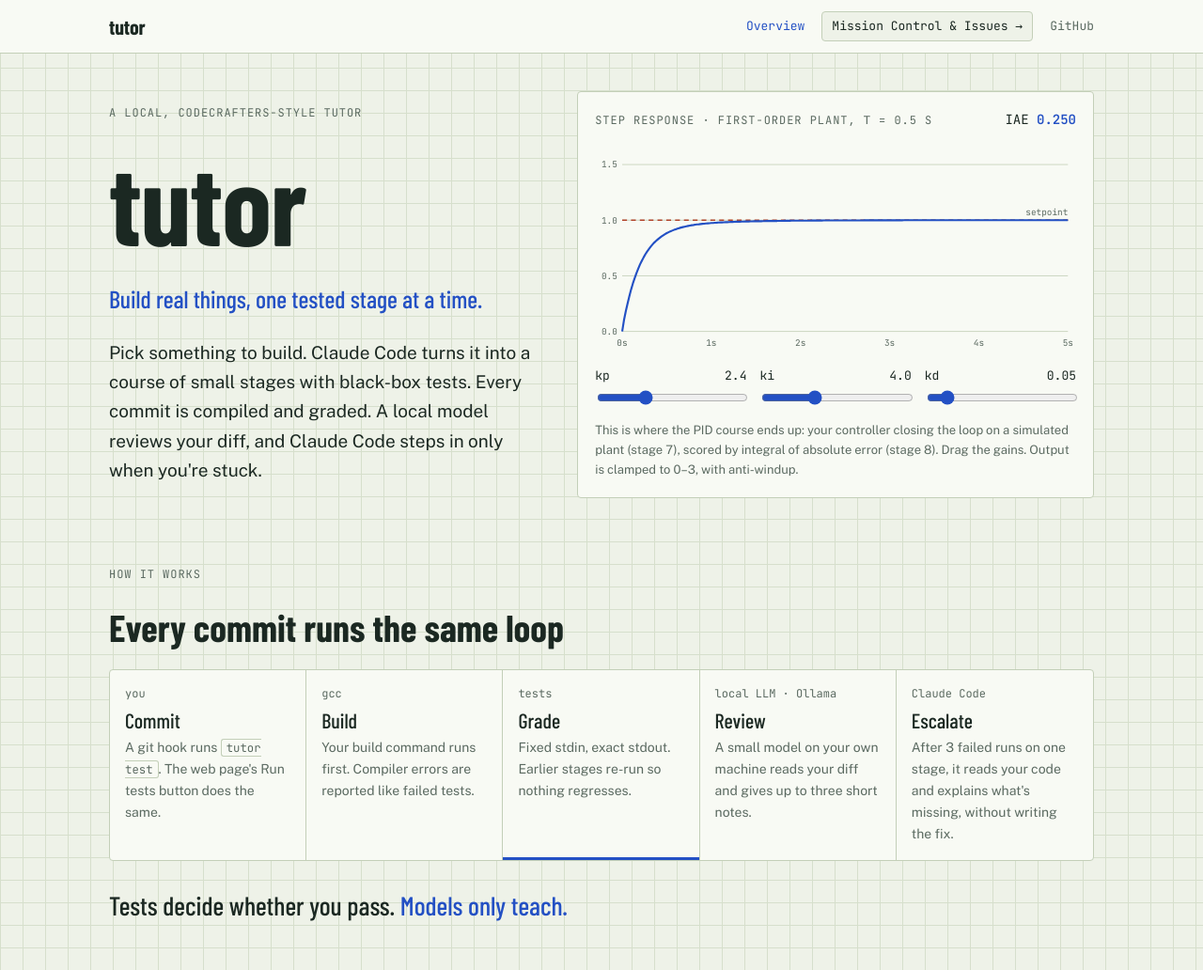
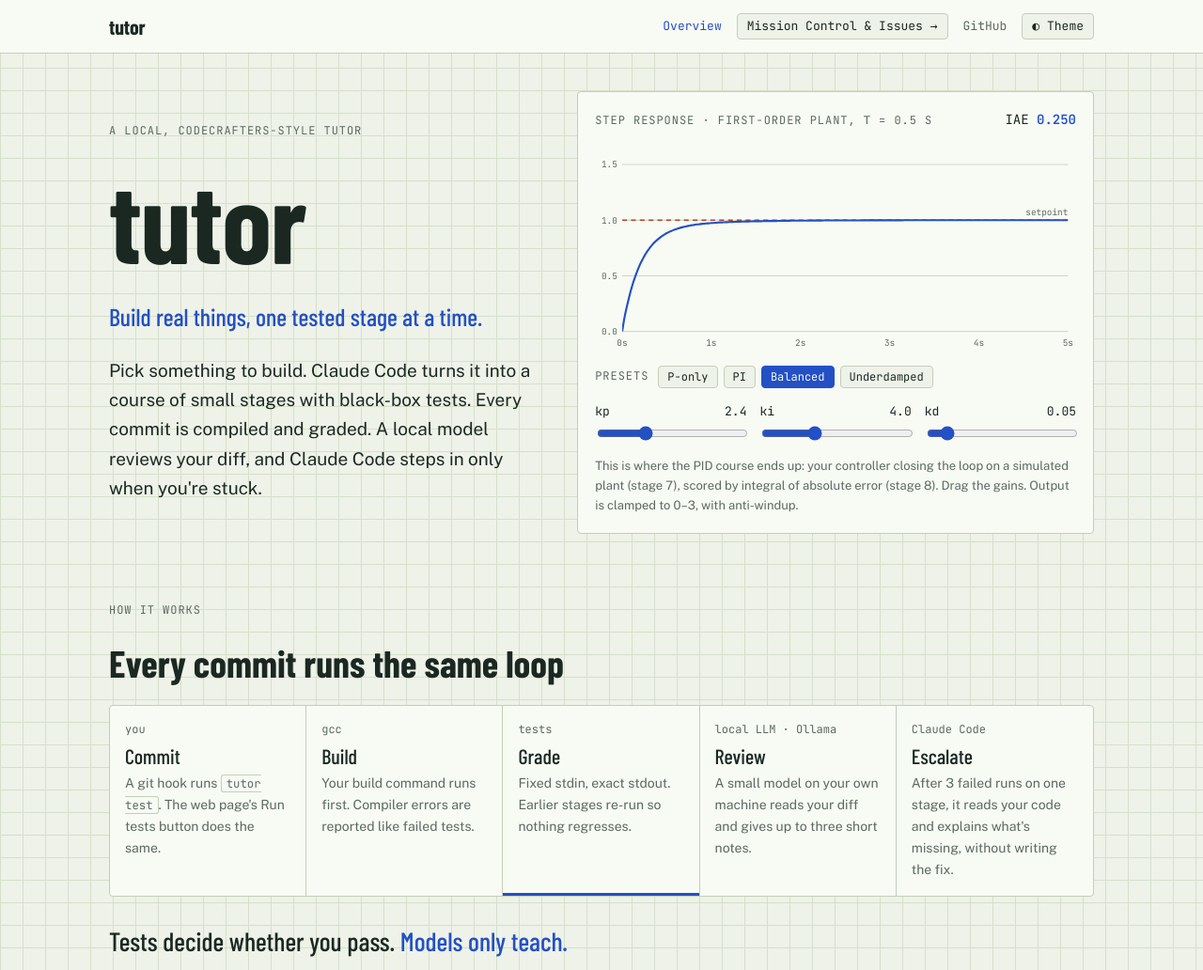
Before and after one commit to Supragy352/tutor, a plain HTML site: page docs/index.html in a window 1280 px wide. Shown: the top 1032 px of the page at 94% size. Drawn offline with nearby package versions, Linux system fonts and the light colour scheme.

Commit message:
Fix PID Stage 5 anti-windup and polish oscilloscope UX in docs/index.html

```diff
--- a/docs/index.html
+++ b/docs/index.html
@@ -75,7 +75,8 @@ body {
 .topbar-links {
   display: flex;
   align-items: center;
-  gap: 18px;
+  gap: 16px;
+  flex-wrap: wrap;
   font-family: var(--mono);
   font-size: 13px;
 }
@@ -86,14 +87,17 @@ body {
 .topbar-links a:hover, .topbar-links a[aria-current="page"] {
   color: var(--signal);
 }
-.topbar-links .pill {
+.topbar-links .pill, .topbar-links .theme-btn {
   padding: 4px 10px;
   border: 1px solid var(--rule);
   border-radius: 4px;
   background: var(--paper);
   color: var(--ink);
+  font: inherit;
+  line-height: 1.4;
+  cursor: pointer;
 }
-.topbar-links .pill:hover {
+.topbar-links .pill:hover, .topbar-links .theme-btn:hover {
   border-color: var(--signal);
   color: var(--signal);
 }
@@ -130,6 +134,24 @@ section { display: grid; gap: 24px; }
 .iae strong { color: var(--signal); }
 .scope svg { width: 100%; height: auto; display: block; }
 .scope svg text { font-family: var(--mono); font-size: 11px; fill: var(--muted); }
+.presets { display: flex; align-items: center; gap: 6px; flex-wrap: wrap; }
+.presets .label { margin-right: 4px; }
+.preset {
+  padding: 3px 9px;
+  border: 1px solid var(--rule);
+  border-radius: 4px;
+  background: var(--paper);
+  color: var(--ink);
+  font-family: var(--mono);
+  font-size: 12px;
+  cursor: pointer;
+}
+.preset:hover { border-color: var(--signal); color: var(--signal); }
+.preset[aria-pressed="true"] {
+  background: var(--signal);
+  border-color: var(--signal);
+  color: var(--panel);
+}
 .knobs { display: grid; grid-template-columns: repeat(3, minmax(0, 1fr)); gap: 14px; }
 .knob { display: grid; gap: 2px; }
 .knob label { font-family: var(--mono); font-size: 13px; display: flex; justify-content: space-between; font-variant-numeric: tabular-nums; }
@@ -196,6 +218,7 @@ footer { font-size: 14px; color: var(--muted); border-top: 1px solid var(--rule)
       <a href="./index.html" aria-current="page">Overview</a>
       <a class="pill" href="./dashboard.html">Mission Control &amp; Issues →</a>
       <a href="https://github.com/Supragy352/tutor" target="_blank" rel="noopener">GitHub</a>
+      <button type="button" class="theme-btn" id="btn-theme" title="Toggle light/dark theme">◐ Theme</button>
     </div>
   </div>
 </nav>
@@ -215,6 +238,13 @@ footer { font-size: 14px; color: var(--muted); border-top: 1px solid var(--rule)
         <span class="iae">IAE <strong id="iae">0.000</strong></span>
       </div>
       <svg id="plot" viewBox="0 0 600 260" role="img" aria-label="Plant output following a setpoint step under PID control"></svg>
+      <div class="presets" role="group" aria-label="PID gain presets">
+        <span class="label">Presets</span>
+        <button type="button" class="preset" data-kp="2.0" data-ki="0" data-kd="0" aria-pressed="false">P-only</button>
+        <button type="button" class="preset" data-kp="1.2" data-ki="6" data-kd="0" aria-pressed="false">PI</button>
+        <button type="button" class="preset" data-kp="2.4" data-ki="4" data-kd="0.05" aria-pressed="true">Balanced</button>
+        <button type="button" class="preset" data-kp="0.4" data-ki="10" data-kd="0" aria-pressed="false">Underdamped</button>
+      </div>
       <div class="knobs">
         <div class="knob"><label for="kp">kp <output id="kp-v"></output></label><input id="kp" type="range" min="0" max="8" step="0.1" value="2.4"></div>
         <div class="knob"><label for="ki">ki <output id="ki-v"></output></label><input id="ki" type="range" min="0" max="12" step="0.1" value="4"></div>
@@ -322,7 +352,7 @@ tutor init ../tutor/challenges/pid --build "gcc -O2 -Wall -o pid main.c -lm" ./p
 </div>
 
 <script>
-// Same discrete PID as the course: integral += e*dt, derivative on measurement, clamped output with anti-windup.
+// Same discrete PID as the course: integral += e*dt, derivative on measurement, clamped output with Stage 5 conditional anti-windup.
 function simulate(kp, ki, kd) {
   const dt = 0.02, steps = 250, tau = 0.5, gain = 1, sp = 1, lo = 0, hi = 3;
   let y = 0, integral = 0, prev = 0, iae = 0;
@@ -332,9 +362,10 @@ function simulate(kp, ki, kd) {
     iae += Math.abs(e) * dt;
     const next = integral + e * dt;
     const d = i === 0 ? 0 : -(y - prev) / dt;
-    let u = kp * e + ki * next + kd * d;
-    if (u > hi || u < lo) u = Math.min(hi, Math.max(lo, u)); // saturated: keep the old integral
-    else integral = next;
+    const pd = kp * e + kd * d;
+    const u_tent = pd + ki * next;
+    if (!((u_tent > hi && e > 0) || (u_tent < lo && e < 0))) integral = next;
+    const u = Math.min(hi, Math.max(lo, pd + ki * integral));
     prev = y;
     y += dt * (gain * u - y) / tau;
     ys.push(y);
@@ -343,9 +374,8 @@ function simulate(kp, ki, kd) {
 }
 
 const svg = document.getElementById("plot"), NS = "http://www.w3.org/2000/svg";
-const W = 600, H = 260, L = 34, R = 10, T = 12, B = 26, YMAX = 1.6;
+const W = 600, H = 260, L = 34, R = 10, T = 12, B = 26;
 const sx = (i, n) => L + (i / n) * (W - L - R);
-const sy = v => T + (1 - Math.min(Math.max(v, 0), YMAX) / YMAX) * (H - T - B);
 
 function el(name, attrs, text) {
   const n = document.createElementNS(NS, name);
@@ -362,10 +392,19 @@ function draw() {
   const { ys, iae, t } = simulate(kp, ki, kd);
   document.getElementById("iae").textContent = iae.toFixed(3);
 
+  const ymax = Math.max(1.6, Math.ceil(Math.max(...ys) * 2) / 2);
+  const sy = v => T + (1 - v / ymax) * (H - T - B);
+
   const css = getComputedStyle(document.documentElement);
-  const grid = css.getPropertyValue("--rule"), signal = css.getPropertyValue("--signal"), sp = css.getPropertyValue("--setpoint");
+  const grid = css.getPropertyValue("--rule").trim(), signal = css.getPropertyValue("--signal").trim(), sp = css.getPropertyValue("--setpoint").trim();
   svg.replaceChildren();
-  for (const v of [0, 0.5, 1, 1.5]) {
+  const defs = el("defs", {});
+  const clip = el("clipPath", { id: "plot-clip" });
+  clip.append(el("rect", { x: L, y: T - 2, width: W - L - R, height: H - T - B + 4 }));
+  defs.append(clip);
+  svg.append(defs);
+
+  for (let v = 0; v <= ymax + 1e-9; v += 0.5) {
     svg.append(el("line", { x1: L, x2: W - R, y1: sy(v), y2: sy(v), stroke: grid, "stroke-width": 1 }));
     svg.append(el("text", { x: L - 6, y: sy(v) + 4, "text-anchor": "end" }, v.toFixed(1)));
   }
@@ -376,10 +415,28 @@ function draw() {
   svg.append(el("line", { x1: L, x2: W - R, y1: sy(1), y2: sy(1), stroke: sp, "stroke-width": 1.5, "stroke-dasharray": "6 5" }));
   svg.append(el("text", { x: W - R, y: sy(1) - 6, "text-anchor": "end", fill: sp }, "setpoint"));
   const d = ys.map((v, i) => (i ? "L" : "M") + sx(i, ys.length - 1).toFixed(1) + " " + sy(v).toFixed(1)).join("");
-  svg.append(el("path", { d, fill: "none", stroke: signal, "stroke-width": 2.5, "stroke-linejoin": "round" }));
+  svg.append(el("path", { d, fill: "none", stroke: signal, "stroke-width": 2.5, "stroke-linejoin": "round", "clip-path": "url(#plot-clip)" }));
+
+  for (const btn of document.querySelectorAll(".preset")) {
+    const match = Math.abs(+btn.dataset.kp - kp) < 1e-6 && Math.abs(+btn.dataset.ki - ki) < 1e-6 && Math.abs(+btn.dataset.kd - kd) < 1e-6;
+    btn.setAttribute("aria-pressed", String(match));
+  }
 }
 
 for (const id of ["kp", "ki", "kd"]) document.getElementById(id).addEventListener("input", draw);
+for (const btn of document.querySelectorAll(".preset")) {
+  btn.addEventListener("click", () => {
+    document.getElementById("kp").value = btn.dataset.kp;
+    document.getElementById("ki").value = btn.dataset.ki;
+    document.getElementById("kd").value = btn.dataset.kd;
+    draw();
+  });
+}
+document.getElementById("btn-theme").addEventListener("click", () => {
+  const root = document.documentElement;
+  const dark = root.getAttribute("data-theme") === "dark" || (!root.getAttribute("data-theme") && matchMedia("(prefers-color-scheme: dark)").matches);
+  root.setAttribute("data-theme", dark ? "light" : "dark");
+});
 matchMedia("(prefers-color-scheme: dark)").addEventListener("change", draw);
 new MutationObserver(draw).observe(document.documentElement, { attributes: true, attributeFilter: ["data-theme"] });
 draw();
@@ -397,7 +454,8 @@ for (const b of document.querySelectorAll(".cmd button")) {
       getSelection().addRange(range);
       b.textContent = "Selected";
     }
-    setTimeout(() => (b.textContent = "Copy"), 1500);
+    clearTimeout(b._t);
+    b._t = setTimeout(() => (b.textContent = "Copy"), 1500);
   });
 }
 </script>
```
